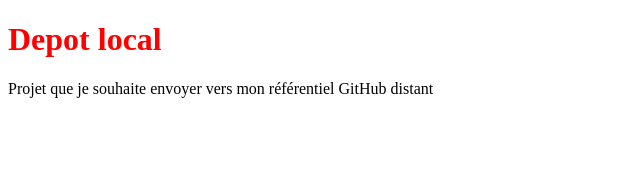
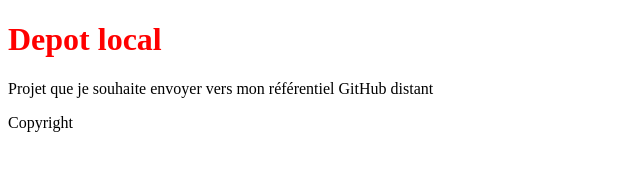
Before and after one commit to AnastasiaD57/git_practice, a plain HTML site: page index.html in a window 1280 px wide. Shown: the full height of the page, 0-640 px from the left. Drawn offline with Linux system fonts and the light colour scheme.

Commit message:
ajout du footer depuis la branche MON_SITE_V1

```diff
--- a/index.html
+++ b/index.html
@@ -9,5 +9,7 @@
 <body>
     <h1>Depot local</h1>
     <p>Projet que je souhaite envoyer vers mon référentiel GitHub distant</p>
+
+    <footer>Copyright</footer>
 </body>
 </html>
```
